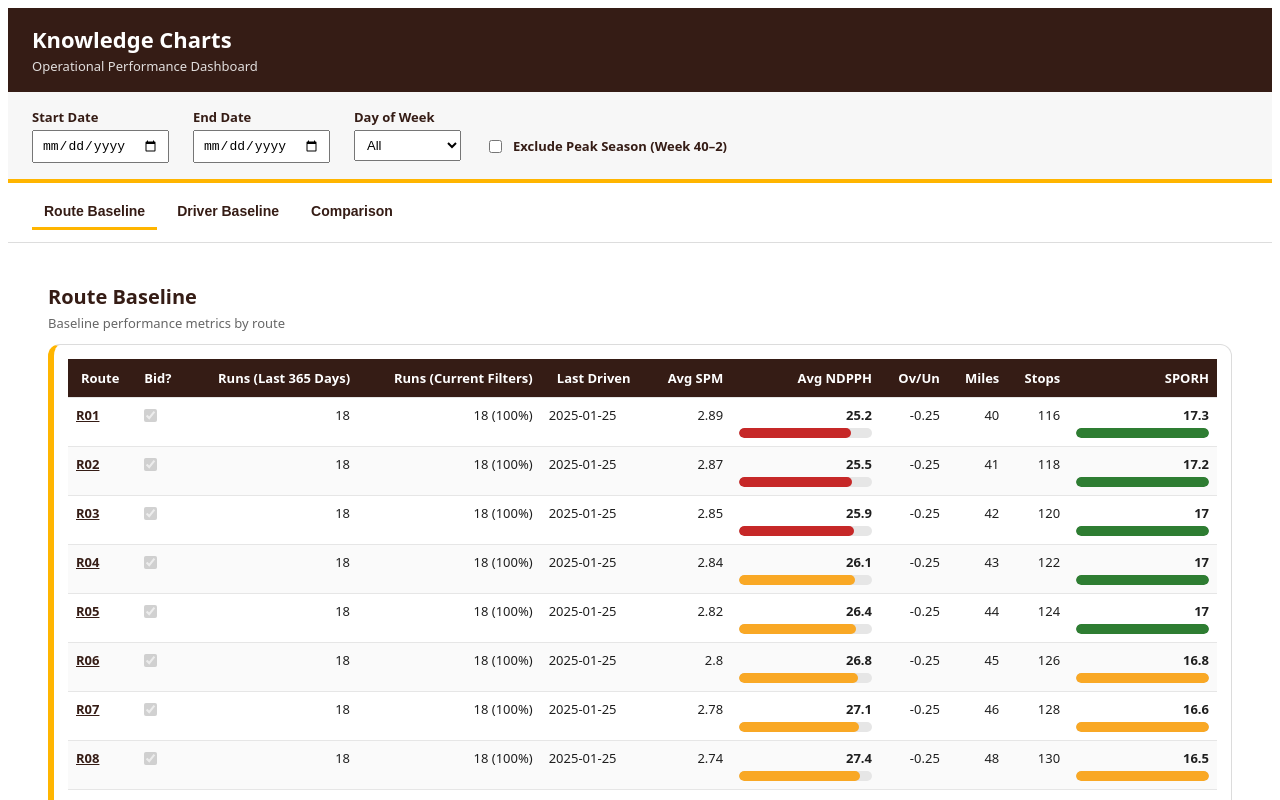
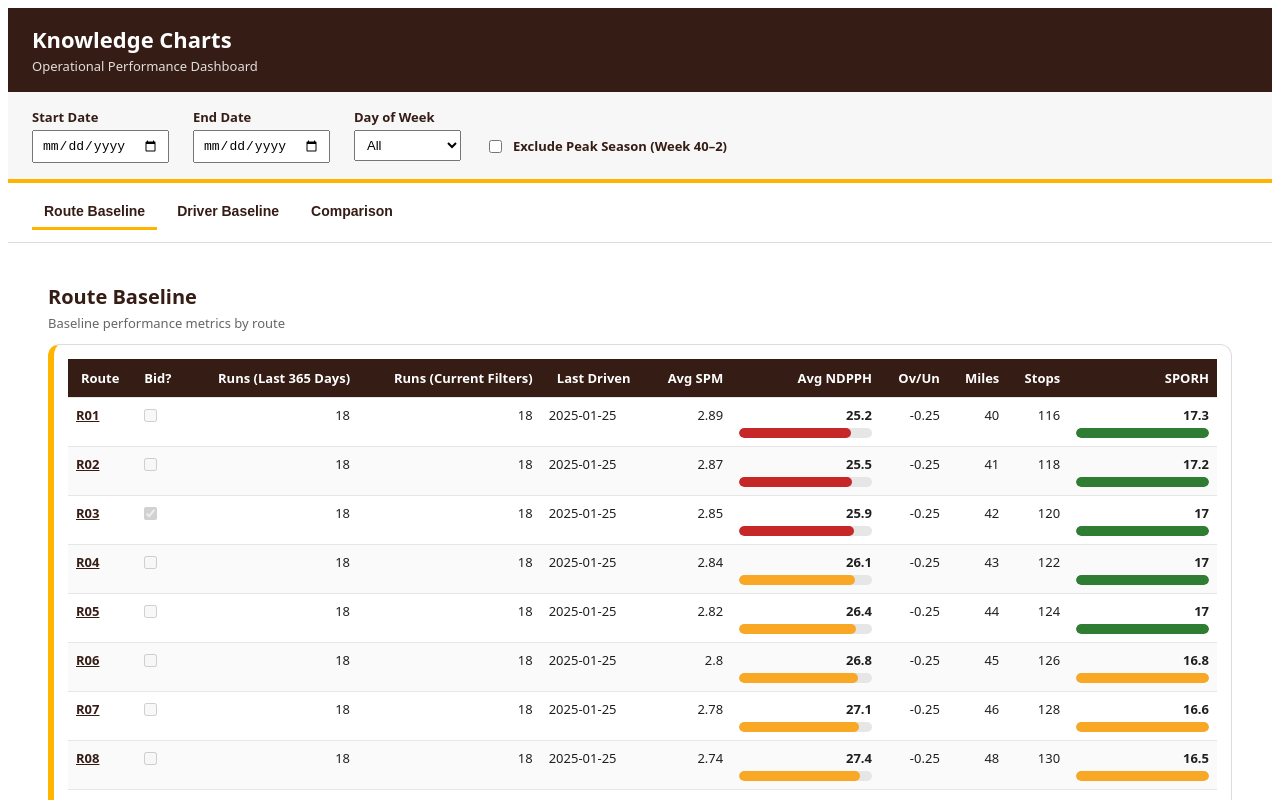
Before and after one commit to CJC803/cjc803-knowledge-chart-v2-jwpb8kwd, an Angular app: page / in a window 1280 px wide. Shown: the top 800 px of the page. Built offline with nearby package versions, Linux system fonts and the light colour scheme.

Commit message:
Refine Sprint 2 UI: route-only bid flags and remove recommendations

```diff
--- a/src/app/tabs/driver-baseline/driver-baseline.html
+++ b/src/app/tabs/driver-baseline/driver-baseline.html
@@ -15,7 +15,6 @@
         <tr>
           <th>Driver</th>
           <th class="num">Seniority</th>
-          <th>Bid?</th>
           <th>Bid Route</th>
           <th class="num">Stops</th>
           <th class="num">Miles</th>
@@ -37,9 +36,6 @@
             </td>
 
             <td class="num">{{ d.seniority }}</td>
-            <td>
-              <input type="checkbox" [checked]="!!d.bidRoute" disabled aria-label="Bid driver indicator" />
-            </td>
             <td>{{ d.bidRoute }}</td>
             <td class="num">{{ d.avgStops }}</td>
             <td class="num">{{ d.avgMiles }}</td>
@@ -86,7 +82,7 @@
 
           <!-- DRILLDOWN -->
           <tr *ngIf="expandedDriverId === d.driverId" class="drill-row">
-            <td colspan="11">
+            <td colspan="10">
               <div class="drill">
                 <div class="drill-head">
                   <div>
--- a/src/app/tabs/route-baseline/route-baseline.html
+++ b/src/app/tabs/route-baseline/route-baseline.html
@@ -41,7 +41,7 @@
               </td>
 
               <td class="num">{{ r.runs365 }}</td>
-              <td class="num">{{ r.filteredRuns }} ({{ r.filteredPct | number:'1.0-1' }}%)</td>
+              <td class="num">{{ r.filteredRuns }}</td>
               <td>{{ getLastDriven(r.routeId) }}</td>
 
               <!-- Avg SPM (plain stat only) -->
@@ -103,18 +103,6 @@
                       <span class="badge" *ngIf="r.ruralHardToCover">Rural SPM - harder to cover</span>
                     </div>
                   </div>
-
-                  <section class="mini" style="margin-bottom: 12px;">
-                    <div><strong>Coverage Recommendation</strong></div>
-                    <div style="margin-top: 6px;">
-                      <strong>Best fit now:</strong> {{ r.recommendation.bestFitDriver }}
-                      <span class="muted"> — {{ r.recommendation.bestFitReason }}</span>
-                    </div>
-                    <div style="margin-top: 4px;">
-                      <strong>Development option:</strong> {{ r.recommendation.developmentDriver }}
-                      <span class="muted"> — {{ r.recommendation.developmentReason }}</span>
-                    </div>
-                  </section>
 
                   <!-- Level 1: Drivers (NOW with rollups before expanding) -->
                   <table class="mini mini-tight">
--- a/src/app/tabs/route-baseline/route-baseline.ts
+++ b/src/app/tabs/route-baseline/route-baseline.ts
@@ -24,19 +24,12 @@ type RouteRow = {
   isBidRoute: boolean;
   runs365: number;
   filteredRuns: number;
-  filteredPct: number;
   avgStops: number | null;
   avgMiles: number | null;
   avgSPM: number | null;
   avgNDPPH: number | null;
   avgOvUn: number | null;
   sporh: number | null;
-  recommendation: {
-    bestFitDriver: string;
-    bestFitReason: string;
-    developmentDriver: string;
-    developmentReason: string;
-  };
   ruralHardToCover: boolean;
 };
 
@@ -181,11 +174,10 @@ export class RouteBaselineComponent {
       if (!data) return [] as RouteRow[];
 
       const allRows = data.dailyHistory ?? [];
-      const drivers = data.drivers ?? [];
+      const routesMeta = data.routes ?? [];
       const filteredRows = this.applyFilters(allRows, config);
-      const filteredDays = new Set(filteredRows.map((d: any) => d.date)).size;
       const bidRoutes = new Set(
-        drivers.map((d: any) => d?.bidRoute).filter((routeId: string | null | undefined) => !!routeId)
+        routesMeta.filter((r: any) => !!r?.isBidRoute).map((r: any) => r.routeId as string)
       );
 
       const rowsByRoute = new Map<string, any[]>();
@@ -202,15 +194,10 @@ export class RouteBaselineComponent {
 
       const latestDate = this.latestDate(allRows);
       const startWindow = this.shiftDays(latestDate, -364);
-      const routesKnownByDriver = this.routesKnownByDriver(allRows);
-      const driversById = new Map<string, any>(
-        drivers.map((d: any) => [d.driverId as string, d] as [string, any])
-      );
 
       const routes: RouteRow[] = Array.from(rowsByRoute.entries()).map(([routeId, allRouteRows]) => {
         const routeFilteredRows = filteredByRoute.get(routeId) ?? [];
         const routeSPM = this.safeSPM(allRouteRows);
-        const recommendation = this.buildRecommendation(routeId, driversById, routesKnownByDriver);
         const runs365 = allRouteRows.filter((d) => {
           const date = this.parseDate(d?.date);
           if (!date || !latestDate || !startWindow) return false;
@@ -218,7 +205,6 @@ export class RouteBaselineComponent {
         }).length;
 
         const filteredRuns = routeFilteredRows.length;
-        const filteredPct = filteredDays ? (filteredRuns / filteredDays) * 100 : 0;
 
         if (!routeFilteredRows.length) {
           return {
@@ -226,14 +212,12 @@ export class RouteBaselineComponent {
             isBidRoute: bidRoutes.has(routeId),
             runs365,
             filteredRuns,
-              filteredPct,
             avgStops: null,
             avgMiles: null,
             avgSPM: null,
             avgNDPPH: null,
             avgOvUn: null,
             sporh: null,
-              recommendation,
             ruralHardToCover: routeSPM < 1.6,
           };
         }
@@ -255,14 +239,12 @@ export class RouteBaselineComponent {
           isBidRoute: bidRoutes.has(routeId),
           runs365,
           filteredRuns,
-          filteredPct,
           avgStops,
           avgMiles,
           avgSPM,
           avgNDPPH,
           avgOvUn,
           sporh,
-          recommendation,
           ruralHardToCover: routeSPM < 1.6,
         };
       });
@@ -329,59 +311,6 @@ export class RouteBaselineComponent {
     return week >= 40 || week <= 2;
   }
 
-  private routesKnownByDriver(rows: any[]) {
-    const map = new Map<string, Set<string>>();
-    rows.forEach((r) => {
-      const driverId = r?.driverId;
-      const routeId = r?.routeId;
-      if (!driverId || !routeId) return;
-      if (!map.has(driverId)) map.set(driverId, new Set<string>());
-      map.get(driverId)!.add(routeId);
-    });
-    return map;
-  }
-
-  private buildRecommendation(
-    routeId: string,
-    driversById: Map<string, any>,
-    routesKnownByDriver: Map<string, Set<string>>
-  ) {
-    const candidates = Array.from(driversById.keys()).map((driverId) => {
-      const routesKnown = routesKnownByDriver.get(driverId) ?? new Set<string>();
-      return {
-        driverId,
-        name: driversById.get(driverId)?.name ?? driverId,
-        knowsTargetRoute: routesKnown.has(routeId),
-        knowledgeBreadth: routesKnown.size,
-      };
-    });
-
-    const bestFitPool = candidates
-      .slice()
-      .sort((a, b) => {
-        if (a.knowsTargetRoute !== b.knowsTargetRoute) return a.knowsTargetRoute ? -1 : 1;
-        return b.knowledgeBreadth - a.knowledgeBreadth;
-      });
-    const bestFit = bestFitPool[0];
-
-    const developmentPool = candidates
-      .filter((c) => !c.knowsTargetRoute)
-      .sort((a, b) => a.knowledgeBreadth - b.knowledgeBreadth);
-    const development = developmentPool[0] ?? bestFit;
-
-    return {
-      bestFitDriver: bestFit?.name ?? '—',
-      bestFitReason: bestFit?.knowsTargetRoute
-        ? `${bestFit.name} already knows ${routeId} and can cover quickly.`
-        : `${bestFit?.name ?? '—'} has broader route knowledge for immediate flexibility.`,
-      developmentDriver: development?.name ?? '—',
-      developmentReason:
-        development && !development.knowsTargetRoute
-          ? `${development.name} knows fewer routes; pair with On-Car Supervisor if available to build coverage depth.`
-          : `No development candidate found; use best-fit assignment.`,
-    };
-  }
-
   // ---------- utils ----------
   private toNum(value: any, fallback = 0): number {
     const n = Number(value);
```
Also changed, not shown: public/assets/mock-data/knowledgechart-demo.json, src/assets/mock-data/knowledgechart-demo.json. Lines whose indentation alone changed are shown as unchanged.
